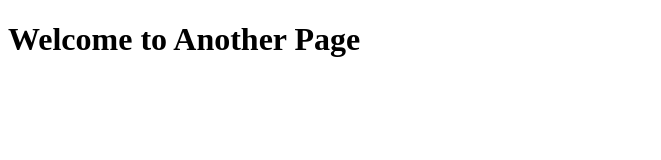
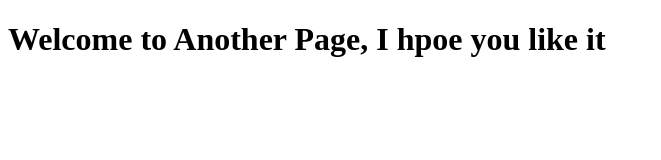
Before and after one commit to Fardeen07/Login-Page, a plain HTML site: page test page.html in a window 1280 px wide. Shown: the whole page, without its empty margins (0-661 px from the left). Drawn offline with Linux system fonts and the light colour scheme.

Commit message:
few changes

```diff
--- a/test page.html
+++ b/test page.html
@@ -9,7 +9,7 @@
 </head>
 
 <body>
-    <h1>Welcome to Another Page</h1>
+    <h1>Welcome to Another Page, I hpoe you like it</h1>
 </body>
 
 </html>
```
